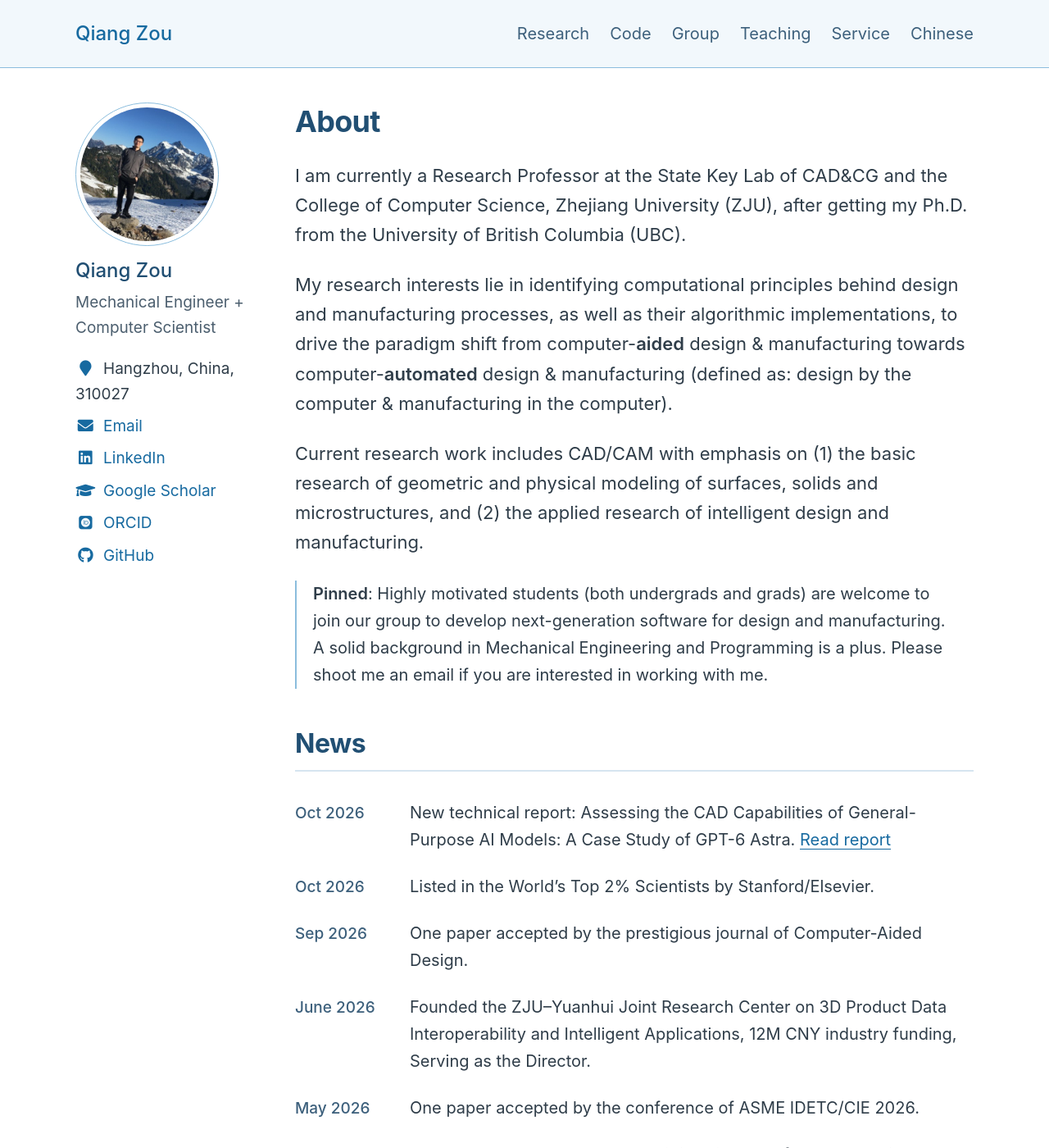
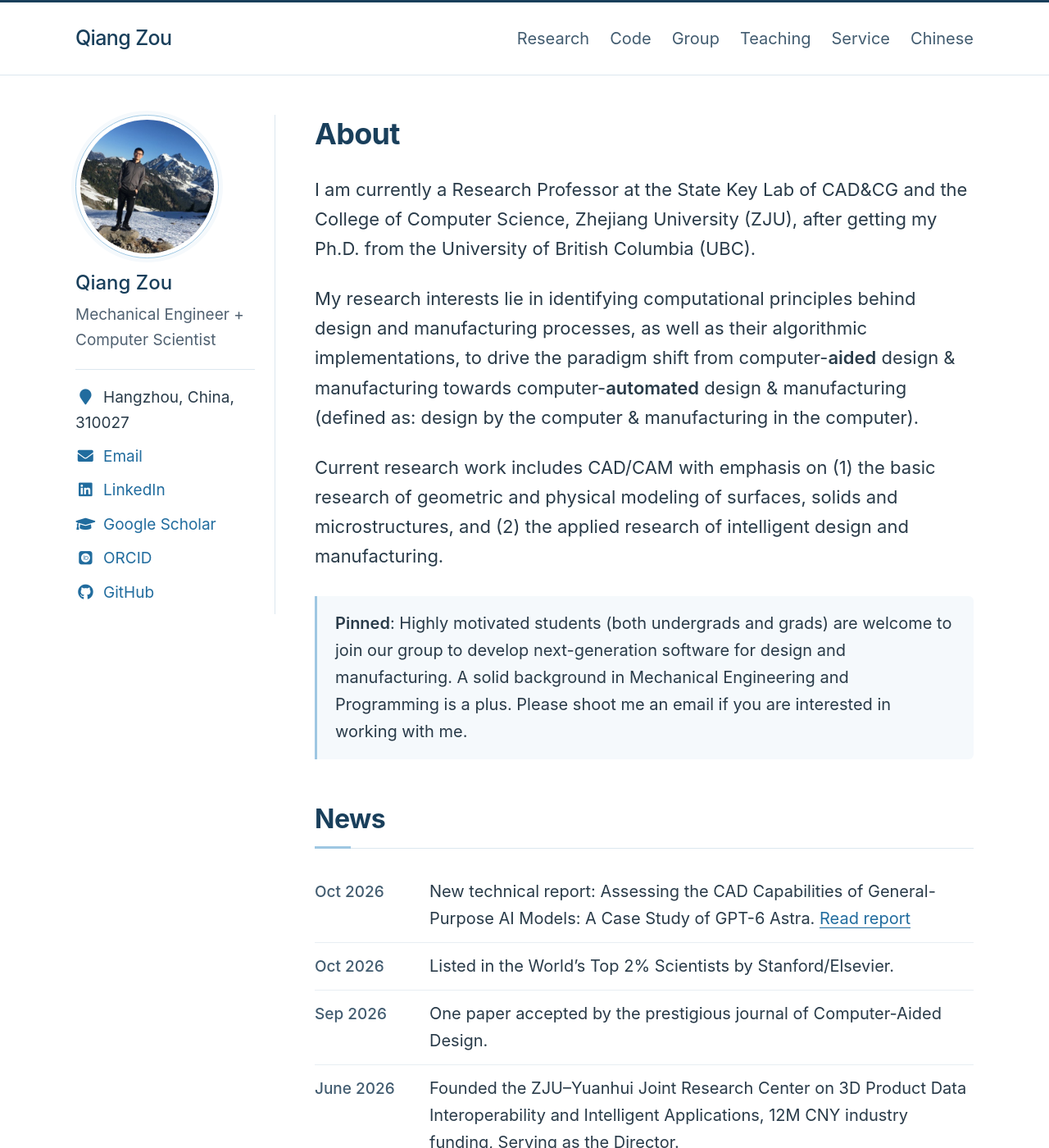
Before and after one commit to Qiang-Zou/Qiang-Zou.github.io, a Jekyll site: the page built from _pages/about.md, in a window 1280 px wide and 1400 px high. Shown: the whole window at 82% size. Built offline with Jekyll 4.4.1, drawn with Linux system fonts in a browser that asks for light colours.

Commit message:
Refine academic site typography, spacing, and blue accents

```diff
--- a/assets/css/home.css
+++ b/assets/css/home.css
@@ -15,35 +15,36 @@
 .fa-graduation-cap:before { content: '\f19d'; }
 .fa-github:before { content: '\f09b'; }
 .ai-orcid-square:before { content: '\e841'; }
-.home-shell { display: grid; grid-template-columns: 220px minmax(0, 1fr); gap: 48px; align-items: start; }
-.sidebar { position: sticky; top: 32px; min-width: 0; }
-.author__avatar img { display: block; width: 175px; height: 175px; padding: 5px; border: 1px solid var(--sky); border-radius: 50%; }
+.home-shell { display: grid; grid-template-columns: 244px minmax(0, 1fr); gap: 48px; align-items: start; }
+.sidebar { position: sticky; top: 32px; min-width: 0; padding-right: 24px; border-right: 1px solid var(--line); }
+.author__avatar img { display: block; width: 175px; height: 175px; padding: 5px; border: 1px solid var(--sky); border-radius: 50%; box-shadow: 0 0 0 5px var(--wash); }
 .author__name { margin: 14px 0 8px; font-size: 24px; font-weight: 500; line-height: 1.35; }
 .author__bio { margin: 0 0 20px; font-size: 19px; line-height: 1.6; color: var(--muted); }
-.author__urls { margin: 0; padding: 0; list-style: none; font-size: 19px; line-height: 1.6; }
-.author__urls li { margin-bottom: 9px; }
+.author__urls { margin: 0; padding: 19px 0 0; border-top: 1px solid var(--line); list-style: none; font-size: 19px; line-height: 1.6; }
+.author__urls li { margin-bottom: 11px; }
 .author__urls a { color: var(--accent); text-decoration: none; }
 .author__urls a:hover { color: var(--accent); text-decoration: underline; }
 .author__urls i { margin-right: 4px; color: var(--accent); }
 .author__urls-wrapper button { display: none; font: inherit; color: var(--accent); background: none; border: 1px solid var(--line); border-radius: 3px; padding: 5px 12px; cursor: pointer; }
 .home-content { min-width: 0; }
 /* News are plain Markdown bullets: bold date, then text and optional links. */
-.home-bio > blockquote { margin: 28px 0 0; font-size: var(--small); color: var(--ink); }
+.home-bio > blockquote { margin: 30px 0 0; padding: 17px 22px; border-left: 3px solid var(--sky); border-radius: 0 6px 6px 0; background: var(--wash); font-size: var(--small); color: var(--ink); }
 .home-bio :is(#news-title + ul, #news-title + ul + details > ul) { list-style: none; margin: 0; padding: 0; }
 .home-bio :is(#news-title + ul, #news-title + ul + details > ul) > li > p { margin: 0; }
 .home-bio :is(#news-title + ul, #news-title + ul + details > ul) > li { position: relative; margin: 0; padding: 12px 0 12px 140px; font-size: var(--small); line-height: 1.65; }
+.home-bio :is(#news-title + ul, #news-title + ul + details > ul) > li + li { border-top: 1px solid var(--rule); }
 .home-bio :is(#news-title + ul, #news-title + ul + details > ul) > li > strong:first-child, .home-bio :is(#news-title + ul, #news-title + ul + details > ul) > li > p:first-child > strong:first-child { position: absolute; left: 0; width: 122px; color: var(--nav); font-size: 19px; font-weight: 500; line-height: 1.75; white-space: nowrap; }
 .home-bio #news-title + ul + details { margin-top: 12px; border-top: 1px solid var(--line); }
 .home-bio #news-title + ul + details > summary { padding: 14px 0; font-size: var(--small); color: var(--accent); cursor: pointer; }
 .home-bio #news-title + ul + details > summary:hover { text-decoration: underline; text-underline-offset: 4px; }
 @media (max-width: 900px) {
-  .home-shell { grid-template-columns: 200px minmax(0, 1fr); gap: 32px; }
+  .home-shell { grid-template-columns: 220px minmax(0, 1fr); gap: 32px; }
   .home-bio :is(#news-title + ul, #news-title + ul + details > ul) > li { padding-left: 0; }
   .home-bio :is(#news-title + ul, #news-title + ul + details > ul) > li > strong:first-child, .home-bio :is(#news-title + ul, #news-title + ul + details > ul) > li > p:first-child > strong:first-child { display: block; position: static; width: auto; margin-bottom: 2px; }
 }
 @media (max-width: 700px) {
   .home-shell { grid-template-columns: 1fr; gap: 32px; }
-  .sidebar { position: static; }
+  .sidebar { position: static; padding: 0 0 26px; border-right: 0; border-bottom: 1px solid var(--line); }
   .sidebar > div { display: grid; grid-template-columns: 90px minmax(0, 1fr); column-gap: 20px; }
   .author__avatar { grid-row: 1 / 3; }
   .author__avatar img { width: 90px; height: 90px; padding: 3px; }
--- a/assets/css/site.css
+++ b/assets/css/site.css
@@ -1,13 +1,14 @@
 :root {
-  --ink: #2f3d49;
-  --muted: #4b5e6e;
-  --heading: #214f73;
-  --accent: #176aa0;
-  --accent-hover: #104b75;
-  --nav: #3d607c;
-  --sky: #8bbddd;
-  --line: #d6e5f0;
-  --wash: #f2f8fc;
+  --ink: #293b49;
+  --muted: #506171;
+  --heading: #193f5b;
+  --accent: #216c9e;
+  --accent-hover: #164c72;
+  --nav: #425c70;
+  --sky: #9ec7e2;
+  --line: #dce7ef;
+  --wash: #f5f9fc;
+  --rule: #e8eef3;
   --sans: -apple-system, BlinkMacSystemFont, "Segoe UI", "PingFang SC", "Microsoft YaHei", sans-serif;
   --text: 22px;
   --small: 20px;
@@ -20,7 +21,7 @@
 * { box-sizing: border-box; }
 html { scroll-behavior: smooth; scroll-padding-top: 28px; }
 body { margin: 0; color: var(--ink); background: #fff; font-family: var(--sans); font-size: var(--text); line-height: 1.65; }
-a { color: var(--accent); text-decoration-thickness: 1px; text-underline-offset: 4px; overflow-wrap: anywhere; }
+a { color: var(--accent); text-decoration-thickness: 1px; text-underline-offset: 4px; overflow-wrap: anywhere; transition: color .15s ease, border-color .15s ease, background-color .15s ease; }
 a:hover { color: var(--accent-hover); }
 a:focus-visible, summary:focus-visible, button:focus-visible { outline: 2px solid var(--accent); outline-offset: 4px; }
 img { max-width: 100%; height: auto; }
@@ -35,24 +36,25 @@ strong { font-weight: 600; }
 .visually-hidden { position: absolute; width: 1px; height: 1px; padding: 0; margin: -1px; overflow: hidden; clip: rect(0, 0, 0, 0); white-space: nowrap; border: 0; }
 .skip-link { position: absolute; top: -100px; left: 16px; z-index: 20; padding: 10px 16px; color: #fff; background: var(--accent); }
 .skip-link:focus { top: 12px; color: #fff; }
-.site-header { background: var(--wash); border-bottom: 1px solid var(--sky); }
+.site-header { background: #fff; border-top: 3px solid var(--heading); border-bottom: 1px solid var(--line); }
 .header-inner, .footer-inner, .page-shell, .home-shell { max-width: var(--site-width); margin: 0 auto; padding-left: 32px; padding-right: 32px; }
-.header-inner { min-height: 82px; display: flex; align-items: center; justify-content: space-between; gap: 28px; }
-.wordmark { font-size: 24px; font-weight: 500; color: var(--accent); text-decoration: none; white-space: nowrap; }
+.header-inner { min-height: 88px; display: flex; align-items: center; justify-content: space-between; gap: 28px; }
+.wordmark { font-size: 25px; font-weight: 500; letter-spacing: -.025em; color: var(--heading); text-decoration: none; white-space: nowrap; }
 .main-nav { display: flex; align-items: center; gap: 25px; flex-wrap: wrap; }
-.main-nav a { padding: 8px 0; color: var(--nav); font-size: var(--small); font-weight: 400; text-decoration: none; white-space: nowrap; }
+.main-nav a { padding: 9px 0; color: var(--nav); font-size: var(--small); font-weight: 400; text-decoration: none; white-space: nowrap; }
 .main-nav a:hover, .main-nav a[aria-current] { color: var(--accent); }
-.main-nav a[aria-current] { text-decoration: underline; text-underline-offset: 7px; }
+.main-nav a[aria-current] { color: var(--heading); font-weight: 600; text-decoration: underline; text-decoration-color: var(--sky); text-decoration-thickness: 3px; text-underline-offset: 10px; }
 .site-main { min-height: 65vh; }
-.page-shell, .home-shell { padding-top: 42px; padding-bottom: 64px; }
-.page-heading { margin-bottom: 24px; }
+.page-shell, .home-shell { padding-top: 48px; padding-bottom: 80px; }
+.page-heading { margin-bottom: 26px; }
 .page-heading h1 { margin: 0; }
 .page-description { max-width: 900px; margin: 10px 0 0; font-size: var(--small); color: var(--muted); line-height: 1.65; }
 .section-nav { display: flex; flex-wrap: wrap; gap: 8px 24px; margin: 0 0 28px; font-size: var(--small); }
 .section-nav a { text-decoration: none; }
 .section-nav a:hover { text-decoration: underline; }
 .prose { max-width: 1000px; overflow-wrap: break-word; }
-.prose h2 { margin: 46px 0 22px; padding-bottom: 12px; border-bottom: 2px solid var(--line); }
+.prose h2 { position: relative; margin: 52px 0 24px; padding-bottom: 15px; border-bottom: 1px solid var(--line); }
+.prose h2::after { content: ""; position: absolute; bottom: -1px; left: 0; width: 44px; height: 3px; background: var(--sky); }
 .prose > h2:first-child, .prose > section:first-child > h2 { margin-top: 0; }
 .prose h3 { margin: 28px 0 13px; }
 .prose h4, .prose h5, .prose h6 { margin: 24px 0 10px; }
@@ -60,38 +62,45 @@ strong { font-weight: 600; }
 .prose li { padding-left: 3px; margin-bottom: 10px; }
 .prose li > ul { margin: 10px 0; }
 .prose li > ul > li { margin-bottom: 6px; }
+.prose li::marker { color: var(--accent); }
+.prose > ol > li { margin: 0; padding: 12px 0 15px 6px; border-bottom: 1px solid var(--rule); }
+.prose > ol > li:last-child { border-bottom: 0; }
 .prose blockquote { border-left: 2px solid var(--sky); margin: 24px 0; padding: 0 20px; color: var(--muted); }
 .prose blockquote p:last-child { margin: 0; }
 .prose hr { border: 0; border-top: 1px solid var(--line); margin: 28px 0; }
 .prose table { display: block; width: 100%; overflow-x: auto; border-collapse: collapse; margin: 24px 0; font-size: var(--small); }
 .prose th, .prose td { border-bottom: 1px solid var(--line); text-align: left; padding: 12px 18px 12px 0; min-width: 160px; vertical-align: top; }
-.prose th { font-weight: 550; }
+.prose th { color: var(--heading); font-weight: 600; background: var(--wash); }
 .prose pre { overflow: auto; padding: 20px; background: var(--wash); font-size: var(--small); }
 .prose :not(pre) > code { font-size: .95em; background: var(--wash); padding: 2px 5px; }
 /* Page templates style ordinary Markdown lists; content needs no CSS classes. */
-.research-page .prose > p:first-child { margin: 0 0 30px; font-size: var(--small); color: var(--muted); }
+.research-page .prose > p:first-child { margin: 0 0 34px; font-size: var(--small); color: var(--muted); }
 .research-page .prose > p:first-child a { text-decoration: none; }
 .research-page .prose > p:first-child a:hover { text-decoration: underline; }
 .research-page .prose > h2:first-of-type { margin-top: 0; }
 .research-page .prose > ul, .code-page > ul { list-style: none; margin: 0 0 32px; padding: 0; }
-.research-page .prose > ul > li { margin: 0 0 28px; padding: 0; line-height: 1.65; }
-.research-page .prose > ul > li:last-child { margin-bottom: 0; }
+.research-page .prose > ul > li { margin: 0 0 24px; padding: 0 0 24px; border-bottom: 1px solid var(--rule); line-height: 1.65; }
+.research-page .prose > ul > li:last-child { margin-bottom: 0; padding-bottom: 0; border-bottom: 0; }
 .research-page .prose > ul > li > p { margin: 0; font-size: var(--small); color: var(--muted); }
 .research-page .prose > ul > li > p:first-child { margin-bottom: 7px; font-size: var(--item); line-height: 1.4; color: var(--ink); }
 .research-page .prose > ul > li strong { font-weight: 600; }
-.research-page .prose > ul > li > p > a { display: inline-block; margin-top: 5px; text-decoration: none; }
-.research-page .prose > ul > li > p > a:hover { text-decoration: underline; }
+.research-page .prose > ul > li > p > a { display: inline-block; margin-top: 10px; padding: 2px 11px; border: 1px solid #c5dceb; border-radius: 4px; background: var(--wash); line-height: 1.5; text-decoration: none; }
+.research-page .prose > ul > li > p > a:hover { background: #eaf3fa; border-color: var(--accent); }
 .code-page { max-width: none; }
-.code-page > ul > li { display: grid; grid-template-columns: 200px minmax(0, 1fr); column-gap: 28px; row-gap: 9px; align-items: start; padding: 12px 0 30px; margin: 0; }
+.code-page > ul > li { display: grid; grid-template-columns: 224px minmax(0, 1fr); column-gap: 32px; row-gap: 10px; align-items: start; padding: 24px 0; margin: 0; border-bottom: 1px solid var(--rule); }
+.code-page > ul > li:first-child { padding-top: 4px; }
+.code-page > ul > li:last-child { border-bottom: 0; }
 .code-page > ul > li > p { grid-column: 2; margin: 0; font-size: var(--small); line-height: 1.7; }
 .code-page > ul > li > p:first-child { grid-column: 1; grid-row: 1 / span 3; }
-.code-page > ul > li > p:first-child > a { display: flex; align-items: center; justify-content: center; height: 156px; padding: 6px; background: #fff; border: 1px solid var(--line); border-radius: 3px; }
+.code-page > ul > li > p:first-child > a { display: flex; align-items: center; justify-content: center; height: 180px; padding: 12px; background: #fff; border: 1px solid var(--line); border-radius: 8px; box-shadow: 0 5px 18px rgba(25, 63, 91, .045); }
 .code-page > ul > li > p:first-child img { display: block; width: auto; height: auto; max-width: 100%; max-height: 100%; object-fit: contain; }
 .code-page > ul > li > p:first-child > a:hover { border-color: var(--accent); }
-.code-page > ul > li > p:nth-child(2) { font-size: var(--item); color: var(--ink); line-height: 1.4; }
+.code-page > ul > li > p:nth-child(2) { font-size: 25px; color: var(--heading); line-height: 1.4; }
 .code-page > ul > li > p:nth-child(2) strong { font-weight: 600; }
 .code-page > ul > li > p > a { text-decoration: none; }
 .code-page > ul > li > p > a:hover { text-decoration: underline; }
+.code-page > ul > li > p:not(:first-child) > a { display: inline-block; padding: 2px 11px; border: 1px solid #c5dceb; border-radius: 4px; background: var(--wash); line-height: 1.5; }
+.code-page > ul > li > p:not(:first-child) > a:hover { text-decoration: none; border-color: var(--accent); background: #eaf3fa; }
 .site-footer { background: var(--wash); border-top: 1px solid var(--line); }
 .footer-inner { min-height: 90px; display: flex; align-items: center; justify-content: space-between; gap: 24px; color: var(--muted); font-size: 18px; }
 .footer-inner p { margin: 0; }
@@ -112,11 +121,12 @@ strong { font-weight: 600; }
   .page-heading { margin-bottom: 22px; }
   .code-page > ul > li { grid-template-columns: 1fr; gap: 10px; }
   .code-page > ul > li > p { grid-column: 1; }
-  .code-page > ul > li > p:first-child { grid-row: auto; width: 200px; max-width: 100%; margin-bottom: 6px; }
+  .code-page > ul > li > p:first-child { grid-row: auto; width: 224px; max-width: 100%; margin-bottom: 6px; }
+  .code-page > ul > li > p:nth-child(2) { font-size: 24px; }
   .prose li { padding-left: 0; }
   .footer-inner { padding-top: 22px; padding-bottom: 22px; flex-direction: column; align-items: flex-start; gap: 10px; }
 }
-@media (prefers-reduced-motion: reduce) { html { scroll-behavior: auto; } }
+@media (prefers-reduced-motion: reduce) { html { scroll-behavior: auto; } a { transition: none; } }
 @media print {
   .site-header, .site-footer, .skip-link, .section-nav { display: none; }
   .page-shell { max-width: none; padding: 0; }
```
